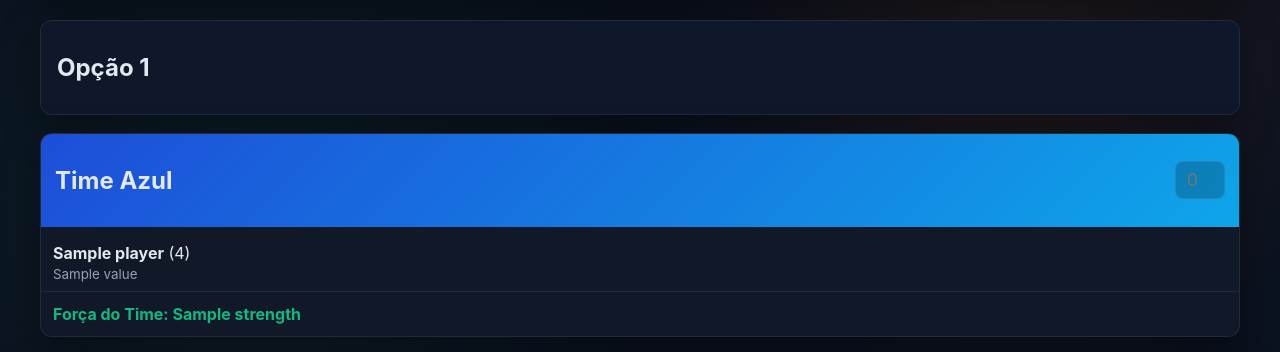
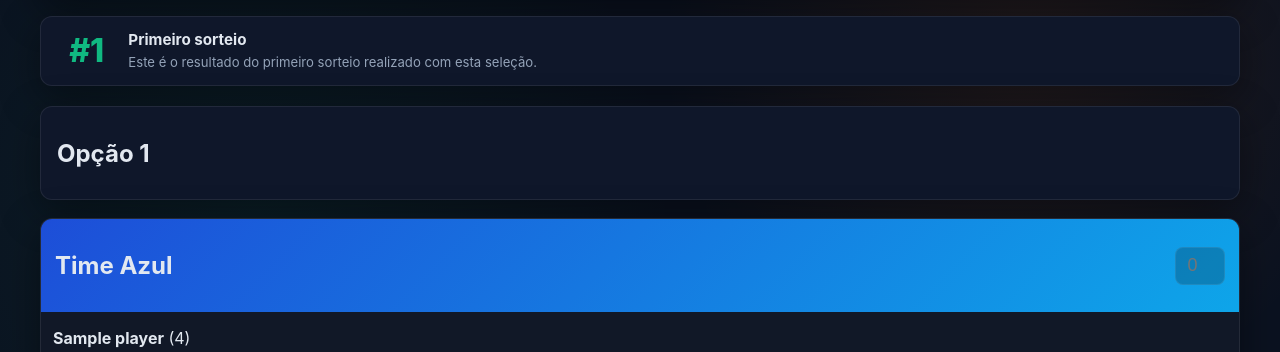
Before and after one commit to hfernandescfc/PeladAPP, a Flask app: template templates/results.html in a window 1280 px wide. Shown: the part 118-470 px from the top of the page. Run offline with Flask 3, Linux system fonts and the light colour scheme; the template is opened without the code that fills it: most values are stand-ins (such as "Sample title", 1, 10 or a date in 2020).

Commit message:
feat: exibe contador de sorteios realizados na tela de resultado
Adiciona transparência ao processo de sorteio: o resultado agora mostra
em destaque quantas vezes o sorteio foi executado com a mesma seleção,
permitindo que outros administradores identifiquem se o resultado foi
obtido após múltiplas tentativas.

Co-Authored-By: Claude Sonnet 4.6 <noreply@anthropic.com>

```diff
--- a/main.py
+++ b/main.py
@@ -111,6 +111,7 @@ def index():
 def balance():
     selected_players = []
     num_teams = int(request.form.get('num_teams', 4))
+    shuffle_count = max(1, int(request.form.get('shuffle_count', 1) or 1))
 
     with players_lock:
         selected_players = [p for p in real_players if request.form.get(f'player_{p.name}')]
@@ -122,9 +123,10 @@ def balance():
     with job_lock:
         job_store[job_id] = {'status': 'queued', 'error': None, 'ctx': None}
 
-    def worker(players_snapshot, teams_count, j_id):
+    def worker(players_snapshot, teams_count, j_id, count):
         try:
             ctx = _build_balance_context(players_snapshot, teams_count)
+            ctx['shuffle_count'] = count
             with job_lock:
                 job_store[j_id]['status'] = 'done'
                 job_store[j_id]['ctx'] = ctx
@@ -133,7 +135,7 @@ def balance():
                 job_store[j_id]['status'] = 'error'
                 job_store[j_id]['error'] = str(exc)
 
-    threading.Thread(target=worker, args=(list(selected_players), num_teams, job_id), daemon=True).start()
+    threading.Thread(target=worker, args=(list(selected_players), num_teams, job_id, shuffle_count), daemon=True).start()
 
     return render_template('processing.html', job_id=job_id)
 
--- a/templates/index.html
+++ b/templates/index.html
@@ -265,6 +265,7 @@
 
 <div class="container">
     <form action="{{ url_for('balance') }}" method="post" id="balanceForm">
+        <input type="hidden" name="shuffle_count" value="1">
         <div class="hero">
             <div>
                 <p class="eyebrow">Montagem de pelada</p>
--- a/templates/results.html
+++ b/templates/results.html
@@ -181,6 +181,39 @@
             background: linear-gradient(135deg, #0b1220, #111827);
             color: #e2e8f0;
         }
+        .shuffle-banner {
+            display: flex;
+            align-items: center;
+            gap: 14px;
+            background: var(--panel);
+            border: 1px solid var(--stroke);
+            border-radius: 12px;
+            padding: 12px 18px;
+            margin-top: 16px;
+            box-shadow: var(--shadow);
+        }
+        .shuffle-count-badge {
+            font-size: 2rem;
+            font-weight: 800;
+            color: #f97316;
+            line-height: 1;
+            min-width: 2.5ch;
+            text-align: center;
+        }
+        .shuffle-count-badge.first {
+            color: #10b981;
+        }
+        .shuffle-banner-text {
+            line-height: 1.4;
+        }
+        .shuffle-banner-text strong {
+            display: block;
+            font-size: 0.95rem;
+        }
+        .shuffle-banner-text span {
+            font-size: 0.82rem;
+            color: var(--muted);
+        }
     </style>
 </head>
 <body>
@@ -188,6 +221,20 @@
         <img src="{{ url_for('static', filename='logo.jpeg') }}" alt="Logo">
         <h1>Times Balanceados</h1>
         <div class="version-badge">v3.2</div>
+    </div>
+
+    <div class="shuffle-banner">
+        <div class="shuffle-count-badge {% if shuffle_count == 1 %}first{% endif %}">#{{ shuffle_count }}</div>
+        <div class="shuffle-banner-text">
+            <strong>{{ "Primeiro sorteio" if shuffle_count == 1 else "Sorteio nº " ~ shuffle_count }}</strong>
+            <span>
+                {%- if shuffle_count == 1 -%}
+                    Este é o resultado do primeiro sorteio realizado com esta seleção.
+                {%- else -%}
+                    Este resultado foi obtido após {{ shuffle_count }} sorteios com esta mesma seleção de jogadores.
+                {%- endif -%}
+            </span>
+        </div>
     </div>
 
     <div class="sub-header" style="margin-top: 20px;">
@@ -291,6 +338,7 @@
             {% endfor %}
         {% endfor %}
         <input type="number" name="num_teams" value="{{ num_teams }}">
+        <input type="hidden" name="shuffle_count" value="{{ shuffle_count + 1 }}">
     </form>
 
     <script>
```
